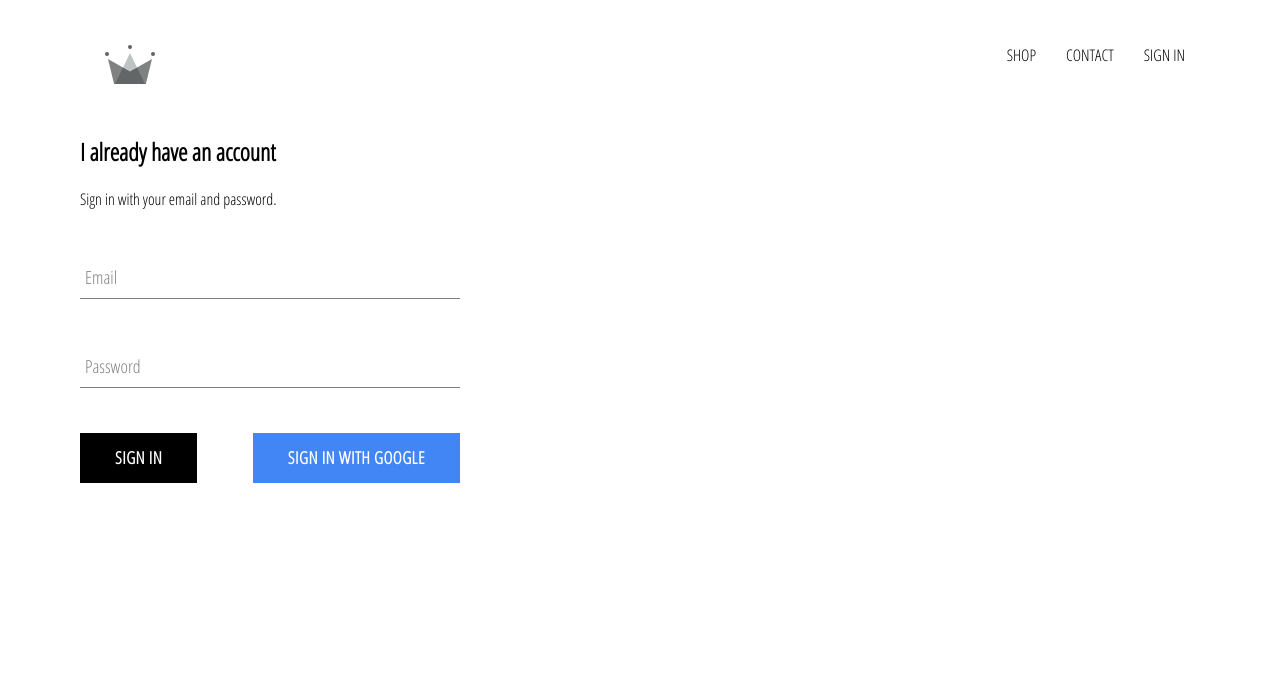
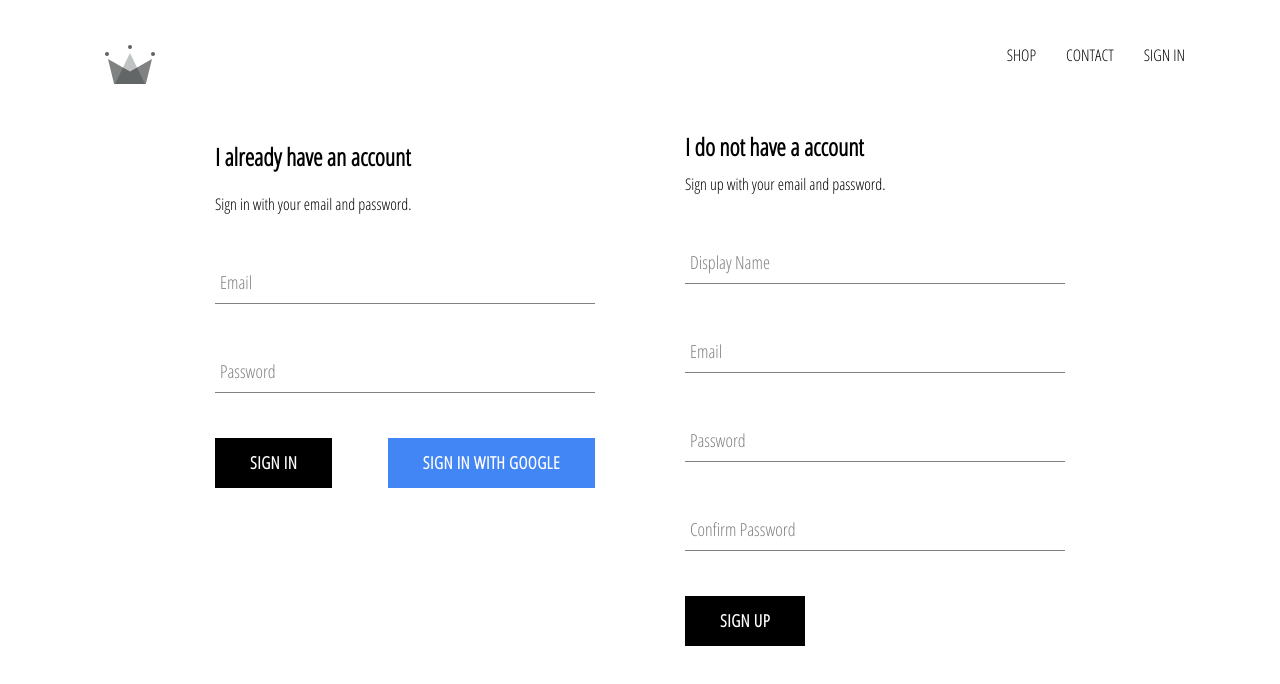
Before and after one commit to 10priyanshudhiman/crwn-clothing, a React (Create React App) app: page /signin in a window 1280 px wide. Shown: the top 684 px of the page. Built offline with nearby package versions, Linux system fonts and the light colour scheme; no server answers.

Commit message:
Finishing Sign in and sign up and updating firebase

```diff
--- a/src/App.js
+++ b/src/App.js
@@ -9,7 +9,7 @@
 import HomePage from './pages/homepage/homepage.component';
 import ShopPage from './pages/shop/shop.component';
 import SignInAndSignUpPage from './pages/sign-in-and-sign-up/sign-in-and-sign-up.component';
-import { auth } from './firebase/firebase.utils';
+import { auth, createUserProfileDocument } from './firebase/firebase.utils';
 
 const HatsPage = (props) => {
 
@@ -37,12 +37,30 @@
   unsubscribeFromAuth = null;
 
   componentDidMount() {
-    auth.onAuthStateChanged(user => {
-      this.setState({ currentUser: user});
 
-      console.log(user);
+    this.unsubscribeFromAuth =  auth.onAuthStateChanged(async userAuth => {
+
+      if(userAuth){
+
+             const userRef  = await createUserProfileDocument(userAuth);
+
+               userRef.onSnapshot(snapShot => {
+                 this.setState ({
+                   currentUser: {
+                     id: snapShot.id,
+                     ...snapShot.data()
+                   }
+                 }, () =>{console.log(this.state)})
+               });
+
+
+      }
+      else {
+        this.setState({currentUser: userAuth});
+      }
 
     });
+
   }
 
   componentWillUnmount(){
--- a/src/components/sign-in/sign-in.component.jsx
+++ b/src/components/sign-in/sign-in.component.jsx
@@ -4,7 +4,7 @@
 
 import FormInput from '../form-input/form-input.component';
 import CustomButton from '../custom-button/custom-button.component';
-import { signInWithGoogle } from '../../firebase/firebase.utils';
+import { auth,signInWithGoogle } from '../../firebase/firebase.utils';
 
 
 class SignIn extends React.Component {
@@ -18,10 +18,27 @@
 
     }
 
-    handleSubmit = event => {
+    handleSubmit = async event => {
         event.preventDefault();
 
-        this.setState({email:'', password: ''})
+        const{ email,password}  = this.state;
+
+        try{
+
+            await auth.signInWithEmailAndPassword(
+                email,
+                password
+                );
+
+                this.setState({email:'', password: ''})
+
+
+        } catch(error){
+            console.log(error);
+        }
+
+
+
     }
 
     handleChange  = event => {
--- /dev/null
+++ b/src/components/sign-up/sign-up.component.jsx
@@ -0,0 +1,115 @@
+import React from 'react';
+
+import FormInput from '../form-input/form-input.component';
+
+import CustomButton from '../custom-button/custom-button.component';
+
+import { auth, createUserProfileDocument } from '../../firebase/firebase.utils';
+
+import './sign-up.component.styles.scss';
+
+class SignUp extends React.Component {
+    constructor(){
+        super();
+
+        this.state = {
+            displayName: '',
+            email: '',
+            password: '',
+            confirmPassword: ''
+        }
+    }
+
+    handleSubmit = async event => {
+        event.preventDefault();
+
+        const{ displayName, email, password, confirmPassword } = this.state;
+
+        if(password != confirmPassword){
+            alert("passwords don't match");
+            return;
+        }
+
+        try {
+
+            const { user } = await auth.createUserWithEmailAndPassword(
+                email,
+                password
+                );
+
+          createUserProfileDocument(user, { displayName });
+
+          // if this sucessed then we gonna set it to null //
+                this.setState({
+                        displayName: '',
+                        email: '',
+                        password: '',
+                        confirmPassword: ''
+                })
+
+        } catch(error){
+            console.error(error);
+        }
+    }
+
+    handleChange  = event => {
+        const { name, value }  = event.target;
+
+        this.setState({[name]: value});
+    }
+
+    render() {
+
+        const{ displayName, email, password, confirmPassword } = this.state;
+        return(
+            <div className = 'sign-up'>
+                <h2 className = 'title'>I do not have a account</h2>
+                <span>Sign up with your email and password.</span>
+
+                <form className = 'sign-up-form' onSubmit = {this.handleSubmit}>
+                    <FormInput
+                    type = "text"
+                    name = "displayName"
+                    value = {displayName}
+                    onChange = {this.handleChange}
+                    label = 'Display Name'
+                    required
+                    />
+                     <FormInput
+                    type = "email"
+                    name = "email"
+                    value = {email}
+                    onChange = {this.handleChange}
+                    label = 'Email'
+                    required
+
+                    />
+                     <FormInput
+                    type = "password"
+                    name = "password"
+                    value = {password}
+                    onChange = {this.handleChange}
+                    label = 'Password'
+                    required
+
+                    />
+                     <FormInput
+                    type = "password"
+                    name = "confirmPassword"
+                    value = {confirmPassword}
+                    onChange = {this.handleChange}
+                    label = 'Confirm Password'
+                    required
+
+                    />
+                    <CustomButton type ='submit'> SIGN UP </CustomButton>
+
+                </form>
+            </div>
+        );
+    }
+
+
+}
+
+export default SignUp;
--- /dev/null
+++ b/src/components/sign-up/sign-up.component.styles.scss
@@ -0,0 +1,9 @@
+.sign-up {
+    display: flex;
+    flex-direction: column;
+    width: 380px;
+
+    .title {
+        margin: 10px 0px;
+    }
+}
--- a/src/firebase/firebase.utils.js
+++ b/src/firebase/firebase.utils.js
@@ -1,10 +1,7 @@
 import firebase from 'firebase/app';
 import 'firebase/firestore';
 import 'firebase/auth';
-
-
-
-
+//import '@google-cloud/firestore';
 
 
 const config = {
@@ -17,6 +14,39 @@
     measurementId: "G-VHR7WDE8R0"
   }
 
+
+  export const createUserProfileDocument  = async (userAuth, additionalData)  => {
+
+    if(!userAuth) return;
+     const userRef = firebase.firestore().doc(`users/${userAuth.uid}`);
+
+     const snapShot = await userRef.get();
+
+     if(!snapShot.exists){
+       const {displayName, email } = userAuth;
+       const createdAt  = new Date();
+
+       try{
+
+        await userRef.set({
+          displayName,
+          email,
+          createdAt,
+          ...additionalData
+        })
+
+       } catch(error){
+         console.log("error creating a user", error.message)
+
+       }
+
+     }
+
+     return userRef;
+
+
+  };
+
   firebase.initializeApp(config);
 
   export const auth = firebase.auth();
--- a/src/pages/sign-in-and-sign-up/sign-in-and-sign-up.component.jsx
+++ b/src/pages/sign-in-and-sign-up/sign-in-and-sign-up.component.jsx
@@ -2,10 +2,12 @@
 
 import './sign-in-and-sign-up.styles.scss';
 import SignIn from '../../components/sign-in/sign-in.component';
+import SignUp from '../../components/sign-up/sign-up.component';
 
 const SignInAndSignUpPage = () => (
    <div className = "sign-in-and-sign-up">
       <SignIn/>
+      <SignUp/>
    </div>
 );
 
--- a/src/pages/sign-in-and-sign-up/sign-in-and-sign-up.styles.scss
+++ b/src/pages/sign-in-and-sign-up/sign-in-and-sign-up.styles.scss
@@ -0,0 +1,6 @@
+.sign-in-and-sign-up{
+    display: flex;
+    justify-content: space-between;
+    width: 850px;
+    margin: 30px auto;
+}
```
Also changed, not shown: 1 other file (tests, documents, lock files or other folders).
